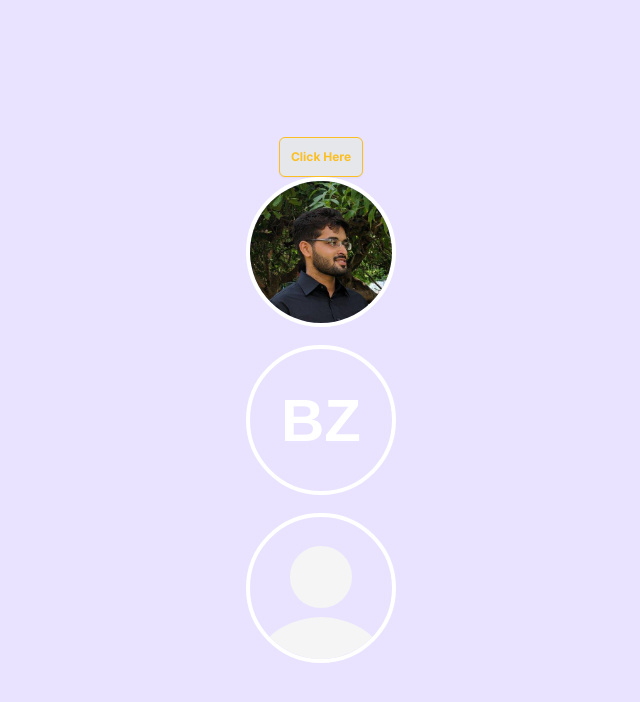
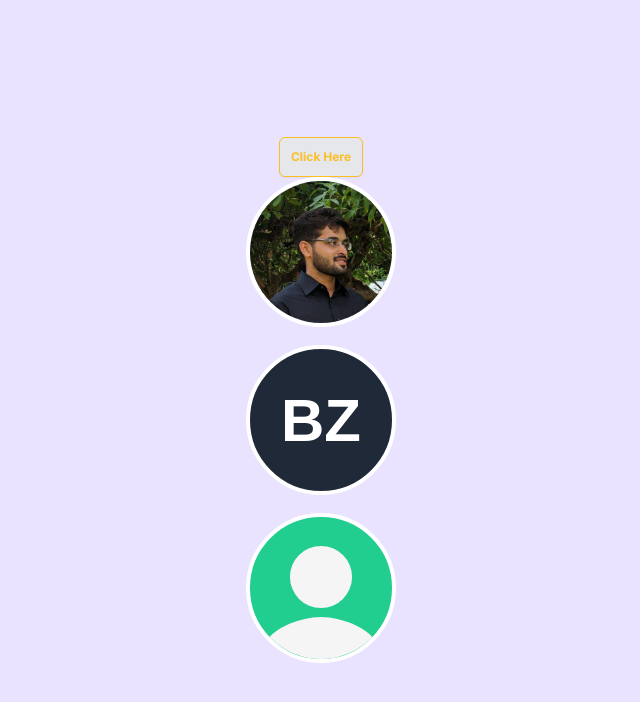
Before and after one commit to SGM-dev/react-component-library, a React (Vite) app: page / in a window 1280 px wide. Shown: the top 702 px of the page, without its empty margins (319-959 px from the left). Built offline with nearby package versions, Linux system fonts and the light colour scheme.

Commit message:
set random color if image is not provided

```diff
--- a/src/components/Avatar/Avatar.jsx
+++ b/src/components/Avatar/Avatar.jsx
@@ -3,9 +3,13 @@ import "./Avatar.css";
 import classNames from "classnames";
 
 export default function Avatar({ children, src, ...rest }) {
+  const colors = ["navy", "pink", "red", "blue", "green"];
+
+  const randomColor = colors[Math.floor(Math.random() * colors.length)];
+
   const avatarClass = !src && (children ? "avatar-letters" : "avatar-icon");
 
-  const allClasses = classNames("avatar", avatarClass);
+  const allClasses = classNames("avatar", avatarClass, !src && randomColor);
 
   const content = src ? (
     <img src={src} {...rest}></img>
```
